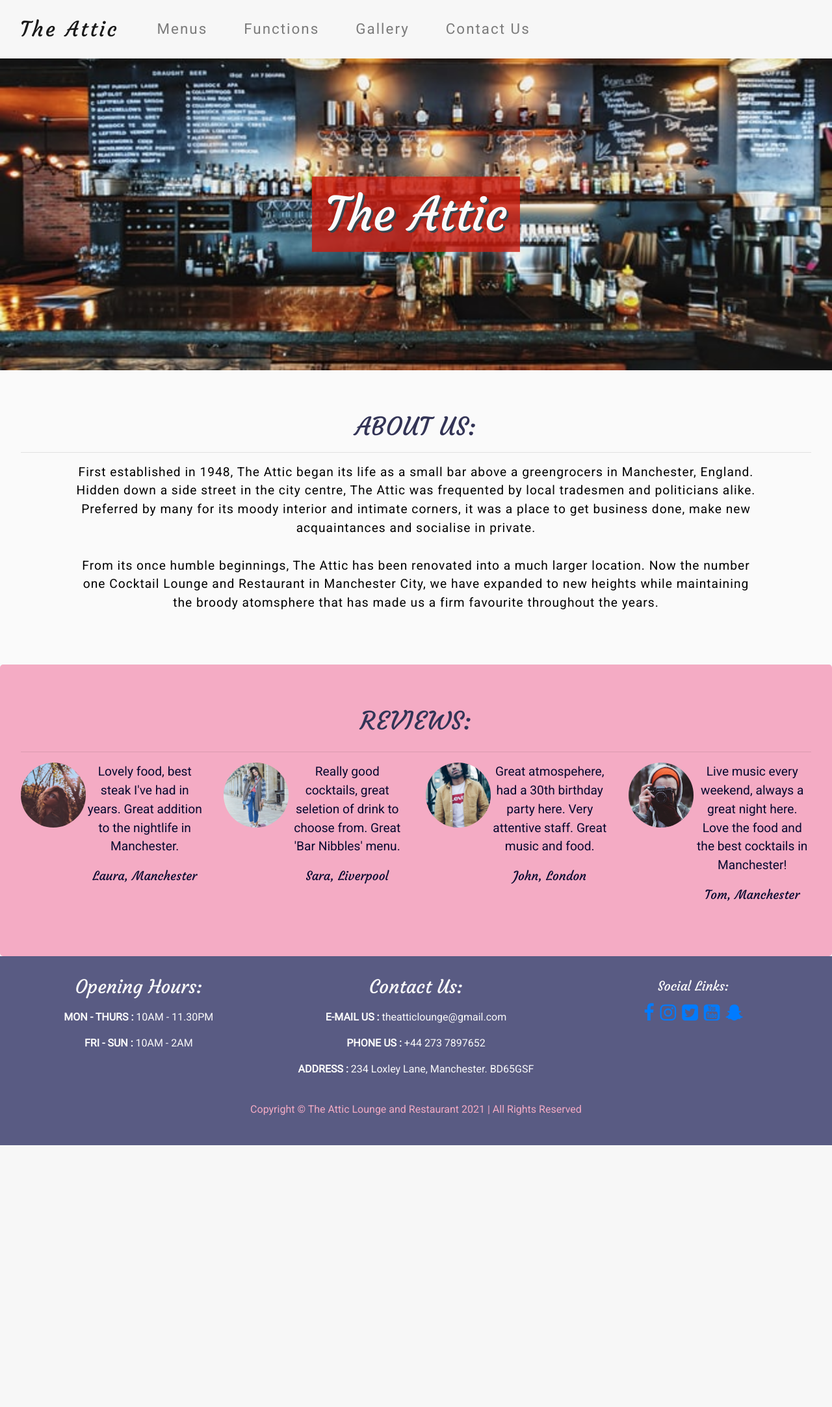
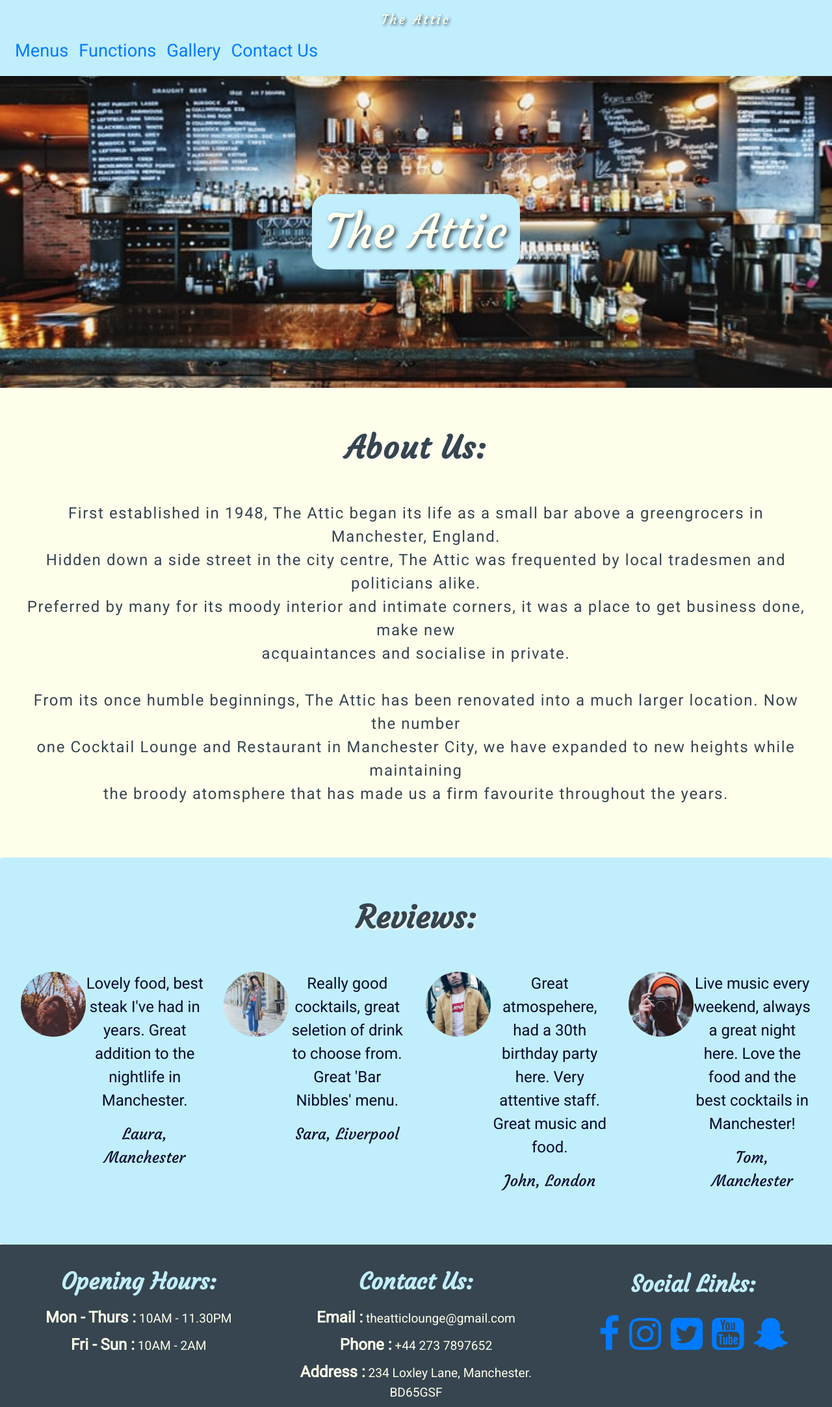
Before and after one commit to irenenev24/The_Attic_Cocktail_Lounge, a plain HTML site: page index.html in a window 1280 px wide. Shown: the top 2166 px of the page at 65% size. Before the commit the page ends 1763 px from the top, so only its background shows below. Drawn offline with nearby package versions, Linux system fonts and the light colour scheme.

Commit message:
changed color scheme and text areas to suit. added more defined css

```diff
--- a/assets/css/style.css
+++ b/assets/css/style.css
@@ -4,18 +4,46 @@
 
 body{
     font-family: 'Roboto', sans-serif;
-    color: black;
+    color: #36454f;
     background-color: #f7f7f7;
     height: 100%;
 }
 
 /*!-------------------------------------------------Nav Bar---------------------------------------------------*/
+.navbar-custom {
+    background-color: rgb(193, 238, 253);
+    font-size: 1.7rem;
+    display: block;
+    text-align: center;
+    padding: 10px 15px;
+    list-style: none;
+    margin: 0;
+}
+.navbar-custom .navbar-brand {
+    background-color: rgb(193, 238, 253);
+    color: #ffffec;
+    text-shadow: 2px 2px 4px #36454f;
+    font-family: "Courgette", cursive;
+    letter-spacing: 0.2rem;
+    display: block;
+    border-radius: 1.5rem;
+    list-style: none;
+    margin: 0;
 
-.navbar {
+}
+.navbar-custom .navbar-link {
+  display: block;
+  color: #ffffec;
+  text-decoration: none;
+  padding: 12px 20px;
+}
+
+navbar {
+  background-color: rgb(193, 238, 253);
   list-style-type: none;
   margin: 0;
 }
-.navbar-brand {
+navbar-brand {
     font-family: 'Courgette', cursive;
     letter-spacing: 3px;
     font-size: 2rem;
@@ -23,9 +51,9 @@ body{
     text-align: center;
     padding: 10px 15px;
 }
-.nav-item {
+nav-item {
   display: block;
-  color: black;
+  color: #ffffec;
   text-align: center;
   text-decoration: none;
   letter-spacing: 2px;
@@ -33,8 +61,8 @@ body{
   padding: 12px 20px;
 }
 
-.nav-link:hover {
-  color: white;
+nav-link:hover {
+  color: ;
   text-decoration: none;
 }
 
@@ -79,31 +107,33 @@ body{
     left: 50%;
     transform: translate(-50%, -50%);
     z-index: 3;
-    background-color: rgba(204, 25, 12, 0.8);
+    background-color: rgb(193, 238, 253);
+    border-radius: 1.5rem;
     font-size: 4.5rem;
     padding: 15px 20px;
     font-family: 'Courgette', cursive;
-    color: #fafafa;
-    text-shadow: 3px 3px #36454f;
+    color: #ffffec;
+    text-shadow: 3px 3px 6px #36454f;
 
 }
 /*---------------------------------------------------------End Hero Image------------------------------------------*/
 
 /*------------------------------------------------------------About Us---------------------------------------------*/
 .about {
-    color: black;
-    font-size: 1.2rem;
-    letter-spacing: 1px;
-    background-color: #fafafa;
+    color: #36454f;
+    font-size: 1.5rem;
+    letter-spacing: .1rem;
+    background-color: #ffffec;
     text-align: center;
 }
 
 .about-review-heading {
-    color: #333456;
+    color: #36454f;
     font-family: 'Courgette', cursive;
-    font-size: 2.4rem;
-    letter-spacing: 1px;
-    text-align: center;
+    padding-bottom: 10px;
+    font-size: 3rem;
+    font-weight: bold;
+    text-shadow: 2px 2px 2px #fafafa;
 }
 
 .jumbotron {
@@ -121,8 +151,8 @@ body{
 
 .reviews {
     color: #060930;
-    font-size: 1.2rem;
-    background-color: #f4abc4;
+    font-size: 1.5rem;
+    background-color: rgb(193, 238, 253);
 }
 .reviewer-image {
     height: 100px;
@@ -134,29 +164,40 @@ body{
 /*--------------------------------------------------------Footer---------------------------------------------------*/
 footer {
     clear: both;
-    background-color: #595b83;
-    color: #fafafa;
+    background-color: #36454f;
+    color: #ffffec;
     padding: 30px 10px;
 }
 .footer-heading {
+    color: rgb(193, 238, 253);
     font-family: 'Courgette', cursive;
-    font-size: 1.8rem;
-    padding-bottom: 10px;
+    font-size: 2.2rem;
+    font-weight: bold;
+    padding: 6px;
+
+
 }
-
+.footer-text {
+    font-size: 1.2rem;
+    margin: 2px;
+    padding: 2px;
+}
 .social-links {
-    font-size: 60px;
+    font-size: 3.6rem;
     margin: 2px;
     padding: 2px 1px;
 }
 
-.footer-red {
-    color: #f4abc4;
+.footer-legal {
+    color: rgb(0, 204, 255);
+    font-size: 1rem;
 }
 
 footer span {
+    font-size: 1.5rem;
     font-weight: bold;
-    text-transform: uppercase;
+    text-transform: capitalize;
+
 }
 /*-------------------------------------------------------End Footer----------------------------------------------*/
 
@@ -175,56 +216,59 @@ footer span {
 
 /*--------------------------------------------------------Functions------------------------------------------------*/
 .function-header-details {
-    color: rgb(238, 83, 83);
+    color: #36454f;
     font-family: 'Courgette', cursive;
     padding-bottom: 10px;
-    font-size: 2.4rem;
-    letter-spacing: 1px;
-    background-color: lightBlue;
+    font-size: 3rem;
+    font-weight: bold;
+    background-color: #ffffec;
+    text-shadow: 2px 2px 2px #fafafa;
 }
 
 .function-details {
-    color: black;
-    font-size: 1.2rem;
-    letter-spacing: 1px;
-    background-color: lightBlue;
+    color: #36454f;
+    font-size: 1.5rem;
+    letter-spacing: .1rem;
+    background-color: #ffffec;
 }
 /*------------------------------------------------------End Functions----------------------------------------------*/
 /*-------------------------------------------------------Contact page----------------------------------------------*/
              /*---------------------------------------------Form------------------------------------------*/
 .container-one{
-    background-color: lightBlue;
+    background-color: #ffffec;
     padding: 30px;
 }
 
 input[type=text], input[type="email"], select, textarea{
   width: 40vw;
   padding: 7px;
-  border: 7px;
+  border: 1.5px solid #36454f;
   border-radius: 7px;
   box-sizing: border-box;
   resize: vertical;
 }
 
 legend {
-    font-size: 2.4rem;
+    font-size: 3rem;
     font-family: 'Courgette', cursive;
-    color: black;
-    padding: 4px;
+    color:#36454f;
+    text-shadow: 2px 2px 2px #fafafa;
 }
 label {
     margin-top: 20px;
     font-family: 'Courgette', cursive;
-    font-size: 1.4rem;
+    font-size: 1.5rem;
     color: black;
     padding: 2px 1px 0px 0px;
 }
 .btn {
     background-color: red;
     color: white;
+    text-transform: uppercase;
     height: 36px;
     width: 90px;
     text-align: center;
+    border: 1.5px solid #36454f;
 
 }
 
@@ -234,7 +278,7 @@ label {
     margin-top: 0;
   }
   legend {
-      font-size: 1.6rem;
+      font-size: 1.5rem;
   }
 }
 /*-------------------------------------------------------End Form--------------------------------------------------*/
@@ -250,6 +294,22 @@ label {
   clear: both;
   display: table;
 }
+.download {
+        background-color: #ffffec;
+}
+.menu-heading {
+    color: #36454f;
+    font-family: 'Courgette', cursive;
+    padding-bottom: 10px;
+    font-size: 3rem;
+    font-weight: bold;
+}
+.pdf-text {
+    color: #36454f;
+    font-size: 1.5rem;
+    letter-spacing: .1rem;
+}
+
 @media screen and (max-width: 1200px) {
   .column {
     width: 100%;
--- a/index.html
+++ b/index.html
@@ -18,8 +18,7 @@
       <!-------------------------------------------Nav Items---------------------------------------------->
       <!--------Nav Bar copied and amended as necessary from w3schools-bootstrap4------------------------->
     <header>
-
-           <nav class="navbar navbar-expand-md navbar-light">
+    <nav class="navbar navbar-expand-md navbar-custom">
         <a class="navbar-brand" href="index.html">The Attic</a>
             <button class="navbar-toggler" type="button" data-toggle="collapse" data-target="#collapsibleNavbar" aria-label="navbar-toggler">
                 <span class="navbar-toggler-icon"></span>
@@ -58,8 +57,8 @@
     <!-----------------------------------------------Main Section------------------------------------------>
         <section class="about jumbotron text-center container-fluid">
 
-            <h3 class="text-uppercase about-review-heading">About Us:</h3>
-            <hr>
+            <h3 class="about-review-heading">About Us:</h3>
+            <br>
                 <p>First established in 1948, The Attic began its life as a small bar above a greengrocers in Manchester, England.<br>
                     Hidden down a side street in the city centre, The Attic was frequented by local tradesmen and politicians alike.<br>
                     Preferred by many for its moody interior and intimate corners, it was a place to get business done, make new <br>acquaintances
@@ -76,10 +75,10 @@
         <section class="jumbotron text-center reviews container-fluid">
             <div class="row">
                 <div class="col-12">
-                <h4 class="text-uppercase about-review-heading">Reviews:</h4>
+                <h4 class="about-review-heading">Reviews:</h4>
                 </div>
         </div>
-         <hr>
+      <br>
         <div class="row">
             <div class="col-12 col-md-6 col-lg-3">
                 <div class="media">
@@ -143,31 +142,30 @@
         <div class="row">
             <div class="col-md-4 text-center">
                 <h5 class="footer-heading">Opening Hours:</h5>
-                <p><span>Mon - Thurs :</span>  10AM - 11.30PM</p>
-                <p><span>Fri - Sun :</span>  10AM - 2AM</p>
+                <p class="footer-text"><span>Mon - Thurs :</span>  10AM - 11.30PM</p>
+                <p class="footer-text"><span>Fri - Sun :</span>  10AM - 2AM</p>
             </div>
             <div class="col-md-4 text-center">
                 <h5 class="footer-heading">Contact Us:</h5>
-                <p><span>E-mail Us :</span>  theatticlounge@gmail.com</p>
-                <p><span>Phone Us :</span>  +44 273 7897652</p>
-                <p><span>Address :</span>  234 Loxley Lane, Manchester. BD65GSF</p>
+                <p class="footer-text"><span>Email :</span>  theatticlounge@gmail.com</p>
+                <p class="footer-text"><span>Phone  :</span>  +44 273 7897652</p>
+                <p class="footer-text"><span>Address :</span>  234 Loxley Lane, Manchester. BD65GSF</p>
             </div>
             <div class="col-md-4 text-center">
                 <div class="social-links">
-                    <div class="footer-heading">
-                        <h5>Social Links:</h5>
+                    <h5 class="footer-heading">Social Links:</h5>
                     <a href="https://www.facebook.com" target="_blank" aria-label="Facebook" rel="noopener"><i class=" fa fa-facebook"></i></a>
                     <a href="https://www.instagram.com/" target="_blank" aria-label="Instagram" rel="noopener"><i class="fa fa-instagram"></i></a>
                     <a href="https://www.twitter.com/" target="_blank" aria-label="Twitter" rel="noopener"><i class="fa fa-twitter-square"></i></a>
                     <a href="https://www.youtube.com/" target="_blank" aria-label="Youtube" rel="noopener"><i class="fa fa-youtube-square"></i></a>
                     <a href="https://www.snapchat.com/" target="_blank" aria-label="Snapchat" rel="noopener"><i class="fa fa-snapchat-ghost"></i></a>
-                    </div>
+
                 </div>
             </div>
         </div>
             <br>
             <div class="footer-copyright text-center">
-                <h6><p class="footer-red">Copyright © The Attic Lounge and Restaurant 2021 | All Rights Reserved</p></h6>
+                <h6><p class="footer-legal">Copyright © The Attic Lounge and Restaurant 2021 | All Rights Reserved</p></h6>
             </div>
     </footer>
     <!--------------------------------------------End Footer Section------------------------------------------------->
```
Also changed, not shown: functions.html (+1 -1 lines), menu.html (+2 -2 lines). Lines whose indentation alone changed are shown as unchanged.
